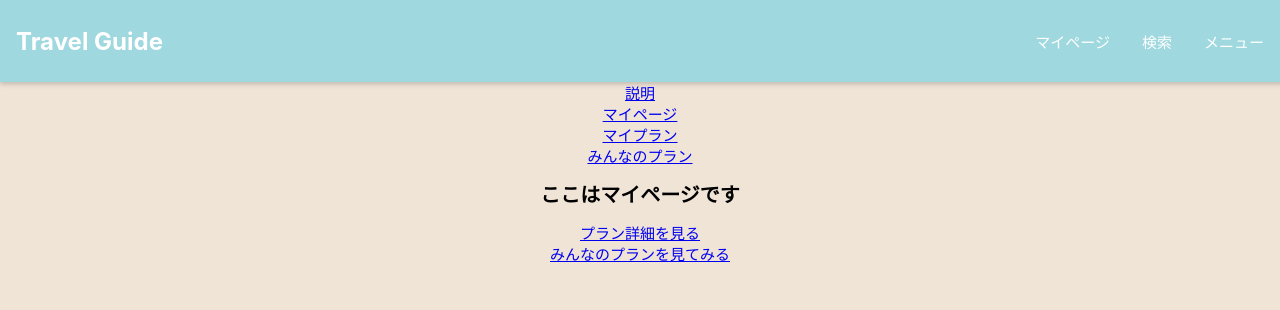
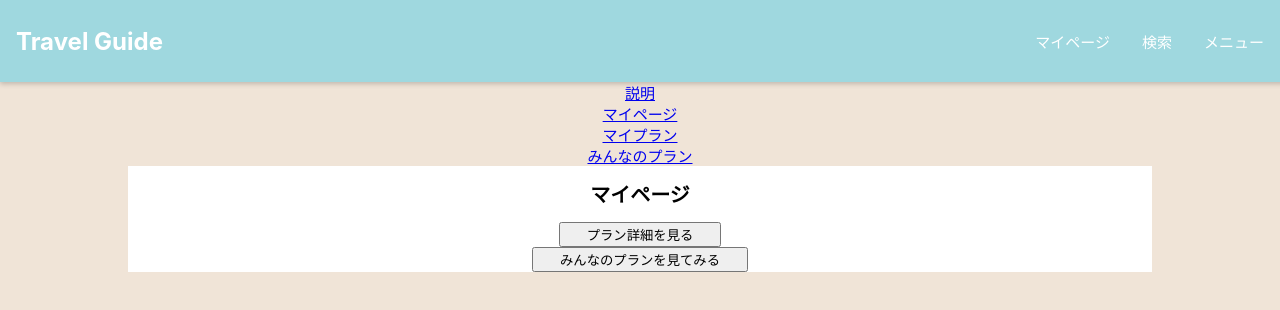
Before and after one commit to kana1999/my_portforio, a React (Create React App) app in the folder my-app/: page /Page2 in a window 1280 px wide. Shown: the top 310 px of the page. Built offline with nearby package versions, Linux system fonts and the light colour scheme.

Commit message:
説明ページレイアウト修正

```diff
--- a/my-app/src/components/Home.css
+++ b/my-app/src/components/Home.css
@@ -27,3 +27,10 @@
     width: 100px;
     height: 100px;
   }
+
+  .SigninButton {
+    padding: 8px 20px;
+    border: solid 2px #ddd;
+    border-radius: 10px;
+    margin-top: 10px;
+  }
--- a/my-app/src/components/Home.jsx
+++ b/my-app/src/components/Home.jsx
@@ -33,7 +33,7 @@ class Home extends React.Component {
                                 <p>スケジュールにいいね機能も付いているので候補に迷ったら投票して決めることも！</p>
                             </div>
                 </div>
-                <button><Link to="/Page1" style={{textDecoration: 'none' ,color: 'black', padding: '20px'}}>新規登録・ログインする</Link></button>
+                <button className="SigninButton"><Link to="/Page1" style={{textDecoration: 'none' ,color: 'black', padding: '20px'}}>新規登録・ログインする</Link></button>
                 <br />
                 <div className="HowToUse">
                     <h1>使い方は？</h1>
@@ -49,7 +49,7 @@ class Home extends React.Component {
                     <p>しおりが完成したら旅行仲間にURLで共有</p>
                     <p>LINEのノートに貼ったり、ブックマークしておくとすぐに見れて便利です。アプリをダウンロードする必要がないのでスムーズに確認できます。</p>
                 </div>
-                <button><Link to="/Page1" style={{textDecoration: 'none' ,color: 'black', padding: '20px'}}>新規登録・ログインする</Link></button>
+                <button className="SigninButton"><Link to="/Page1" style={{textDecoration: 'none' ,color: 'black', padding: '20px'}}>新規登録・ログインする</Link></button>
             </div>
         </section>
     );
--- a/my-app/src/components/page1.css
+++ b/my-app/src/components/page1.css
@@ -2,5 +2,11 @@
     display: inline-block;
     background-color: white;
     width: 80%;
+}
 
+.LoginButton {
+    padding: 8px 20px;
+    border: solid 2px #ddd;
+    border-radius: 10px;
+    margin-top: 10px;
 }
--- a/my-app/src/components/page1.jsx
+++ b/my-app/src/components/page1.jsx
@@ -12,9 +12,9 @@ export const Page1 = () => {
                         <p>パスワード</p>
                         <input />
                         <br />
-                        <button><Link to="/Page2" style={{textDecoration: 'none', color: 'black', padding: '20px'}}>ログイン</Link></button>
+                        <button className="LoginButton"><Link to="/Page2" style={{textDecoration: 'none', color: 'black', padding: '20px'}}>ログイン</Link></button>
                     </form>
-                        <button><Link to="/Home" style={{textDecoration: 'none' ,color: 'black', padding: '20px'}}>サイトトップに戻る</Link></button>
+                        <button className="LoginButton"><Link to="/Home" style={{textDecoration: 'none' ,color: 'black', padding: '20px'}}>サイトトップに戻る</Link></button>
                 </div>
             </div>
         );
--- /dev/null
+++ b/my-app/src/components/page2.css
@@ -0,0 +1,6 @@
+.MypageContainer {
+    display: inline-block;
+    background-color: white;
+    width: 80%;
+    flex-direction: column;
+}
--- a/my-app/src/components/page2.jsx
+++ b/my-app/src/components/page2.jsx
@@ -1,12 +1,14 @@
 import { Link } from "react-router-dom";
+import React from "react";
+import './page2.css';
 
 export const Page2 = () => {
     return (
-        <div>
-            <h1>ここはマイページです</h1>
-            <Link to="/Page3">プラン詳細を見る</Link>
+        <div className="MypageContainer">
+            <h1>マイページ</h1>
+            <button><Link to="/Page3" style={{textDecoration: 'none' ,color: 'black', padding: '20px'}}>プラン詳細を見る</Link></button>
             <br />
-            <Link to="/Page4">みんなのプランを見てみる</Link>
+            <button><Link to="/Page4" style={{textDecoration: 'none' ,color: 'black', padding: '20px'}}>みんなのプランを見てみる</Link></button>
         </div>
     );
 };
```
